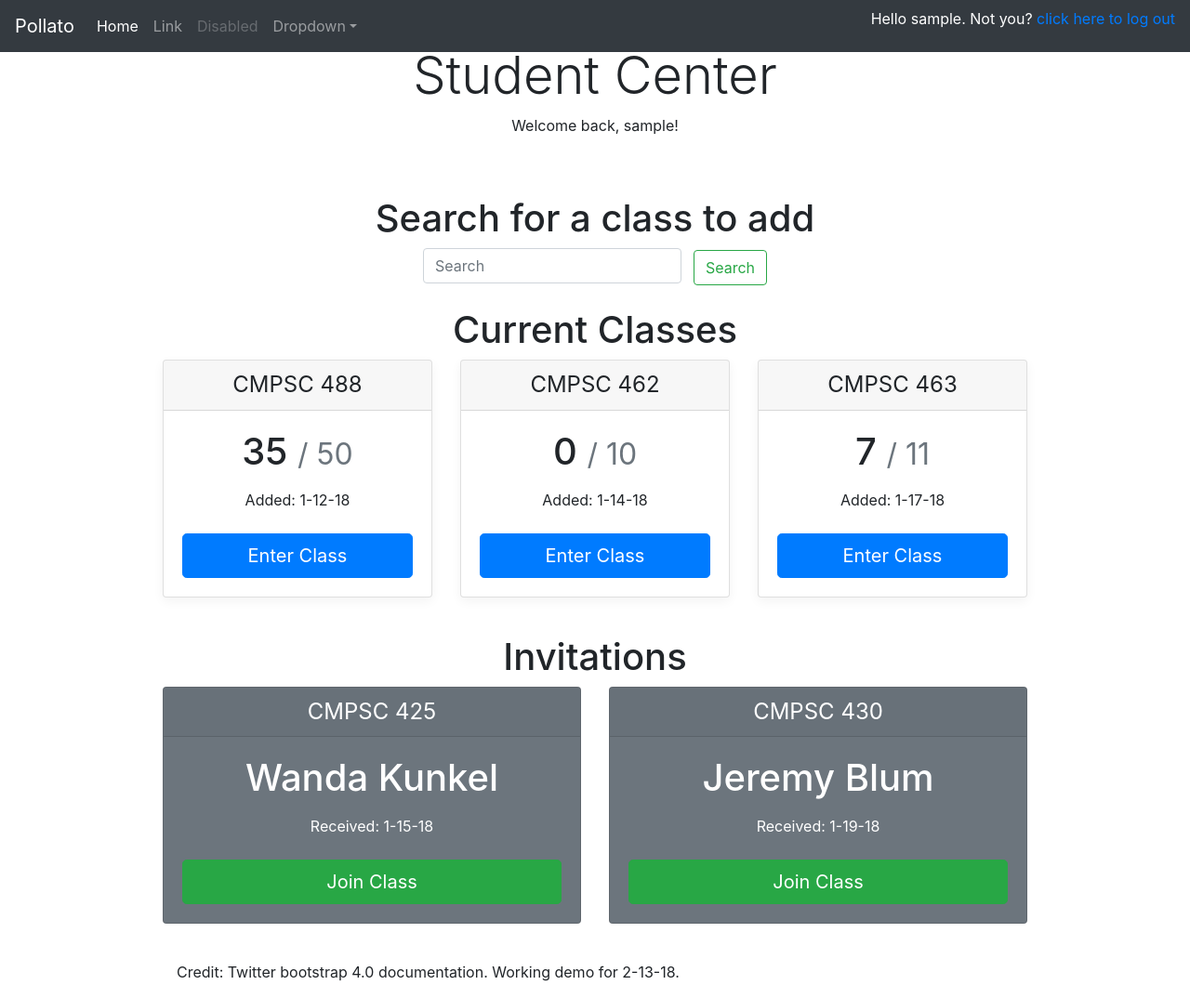
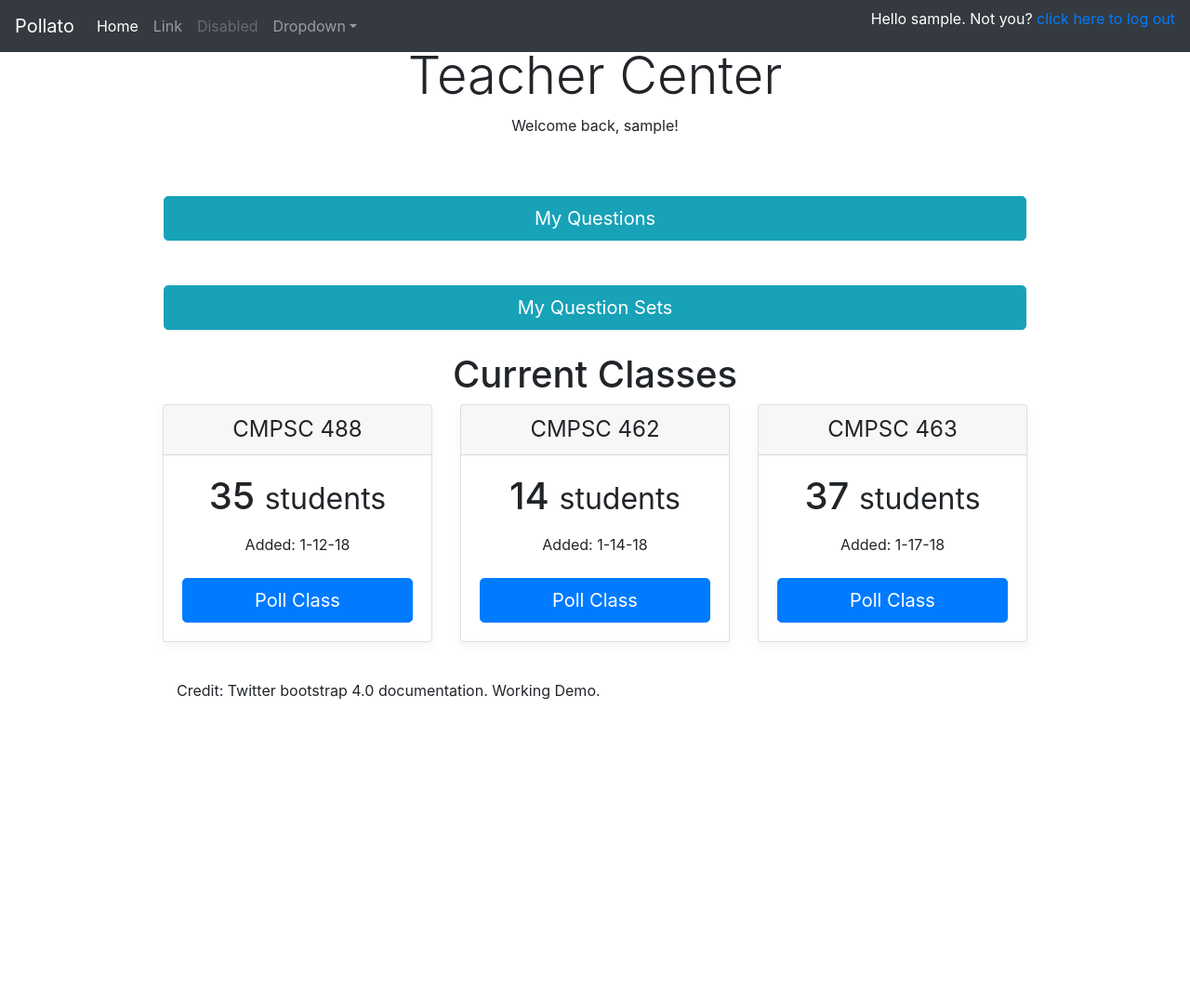
Before and after one commit to iCopyPasta/wolfpack, a PHP site: page /pages/logged_in_teacher.php in a window 1280 px wide. Shown: the whole page at 93% size. After the commit the page ends 753 px from the top, so only its background shows below. Run offline with PHP 8.4, Linux system fonts and the light colour scheme; the visitor is signed in with stand-in values (Sample User, id 1); some libraries are stand-ins or nearby versions.

Commit message:
Add redirect logic for login specific pages if not logged in or logged in as incompatible account type

```diff
--- a/lib/php/footer.php
+++ b/lib/php/footer.php
@@ -1,3 +1,3 @@
 <footer class="container">
-      <p><?php echo $page_footer_text; ?></p>
+      <p><?php echo "Credit: Twitter bootstrap 4.0 documentation. Working Demo." ?></p>
 </footer>
--- a/pages/logged_in_teacher.php
+++ b/pages/logged_in_teacher.php
@@ -1,11 +1,11 @@
  <?php //include this code at the top of all pages with special functionality for a logged in user
  session_start(); ?>
 
- <?php if (isset($_SESSION['user'])) { //redirects if not logged in
+ <?php if ($_SESSION['accountType'] == "teacher") { //redirects if not logged in as student
         // logged in
 
         } else {
-        // not logged in
+        // not logged in as student
         header("Location: ..\index.php");
         }
 
@@ -20,7 +20,7 @@
     <meta name="author" content="">
     <link rel="icon" href="../../../../favicon.ico">
 
-    <title>Student Center</title>
+    <title>Teacher Center</title>
 
     <!-- Bootstrap core CSS -->
     <link rel="stylesheet" href="https://maxcdn.bootstrapcdn.com/bootstrap/4.0.0/css/bootstrap.min.css" integrity="sha384-Gn5384xqQ1aoWXA+058RXPxPg6fy4IWvTNh0E263XmFcJlSAwiGgFAW/dAiS6JXm" crossorigin="anonymous">
@@ -61,13 +61,14 @@
     <?php include("../lib/php/header.php"); ?>
 
     <div class="pricing-header px-3 py-3 pt-md-5 pb-md-3 mx-auto text-center">
-      <h1 class="display-4">Student Center</h1>
+      <h1 class="display-4">Teacher Center</h1>
       <?php echo "Welcome back, ".$_SESSION['user']."!" ?>
     </div>
+
     <div class="px-3 py-3 pt-md-5 pb-md-4 mx-auto text-center" style="max-width:960px">
-      <h1 class="display-5">Search for a class to add</h1>
-      <input class="form-control mr-sm-2" type="text" placeholder="Search" style="width:30%;display:inline; " aria-label="Search">
-          <button class="btn btn-outline-success my-2 my-sm-0" type="submit">Search</button>
+
+        <a style="text-decoration: none" href ="#"> <button class="btn btn-info btn-lg btn-block" type="submit">My Questions</button></a><br><br>
+        <a style="text-decoration: none" href ="#"> <button href="#" class="btn btn-info btn-lg btn-block" type="submit">My Question Sets</button></a>
     </div>
 
     <div class="container">
@@ -78,11 +79,11 @@
             <h4 class="my-0 font-weight-normal">CMPSC 488</h4>
           </div>
           <div class="card-body">
-            <h1 class="card-title pricing-card-title">35 <small class="text-muted">/ 50</small></h1>
+            <h1 class="card-title pricing-card-title">35 <small>students</small></h1>
             <ul class="list-unstyled mt-3 mb-4">
               <li>Added: 1-12-18</li>
             </ul>
-            <button type="button" class="btn btn-lg btn-block btn-primary">Enter Class</button>
+            <button type="button" class="btn btn-lg btn-block btn-primary">Poll Class</button>
           </div>
         </div>
         <div class="card mb-4 box-shadow">
@@ -90,11 +91,11 @@
             <h4 class="my-0 font-weight-normal">CMPSC 462</h4>
           </div>
           <div class="card-body">
-            <h1 class="card-title pricing-card-title">0 <small class="text-muted">/ 10</small></h1>
+            <h1 class="card-title pricing-card-title">14 <small>students</small></h1>
             <ul class="list-unstyled mt-3 mb-4">
                 <li>Added: 1-14-18</li>
             </ul>
-            <button type="button" class="btn btn-lg btn-block btn-primary">Enter Class</button>
+            <button type="button" class="btn btn-lg btn-block btn-primary">Poll Class</button>
           </div>
         </div>
         <div class="card mb-4 box-shadow">
@@ -102,47 +103,21 @@
             <h4 class="my-0 font-weight-normal">CMPSC 463</h4>
           </div>
           <div class="card-body">
-            <h1 class="card-title pricing-card-title">7 <small class="text-muted">/ 11</small></h1>
+            <h1 class="card-title pricing-card-title">37 <small>students</small></h1>
             <ul class="list-unstyled mt-3 mb-4">
               <li>Added: 1-17-18</li>
             </ul>
-            <button type="button" class="btn btn-lg btn-block btn-primary">Enter Class</button>
+            <button type="button" class="btn btn-lg btn-block btn-primary">Poll Class</button>
           </div>
         </div>
       </div>
 
-      <h1 class="display-5 text-center">Invitations</h1>
 
-      <div class="card-deck mb-3 text-center">
-        <div class="card bg-secondary mb-4 text-white">
-          <div class="card-header">
-            <h4 class="my-0 font-weight-normal">CMPSC 425</h4>
-          </div>
-          <div class="card-body">
-            <h1 class="card-title pricing-card-title"></small>Wanda Kunkel</h1>
-            <ul class="list-unstyled mt-3 mb-4">
-              <li>Received: 1-15-18</li>
-            </ul>
-            <button type="button" class="btn btn-lg btn-block btn-success">Join Class</button>
-          </div>
-        </div>
-        <div class="card bg-secondary mb-4 text-white">
-          <div class="card-header">
-            <h4 class="my-0 font-weight-normal">CMPSC 430</h4>
-          </div>
-          <div class="card-body">
-            <h1 class="card-title pricing-card-title">Jeremy Blum</small></h1>
-            <ul class="list-unstyled mt-3 mb-4">
-              <li>Received: 1-19-18</li>
-            </ul>
-            <button type="button" class="btn btn-lg btn-block btn-success">Join Class</button>
-          </div>
-        </div>
-      </div>
 
-      <footer class="container">
-      <p> Credit: Twitter bootstrap 4.0 documentation. Working demo for 2-13-18.</p>
-    </footer>
+      <?php
+
+        include("../lib/php/footer.php");
+    ?>
     </div>
 
 
```
Also changed, not shown: pages/Sign_in_student.php (+14 -1 lines), pages/Sign_in_teacher.php (+14 -1 lines), pages/Sign_up.php (+10 -0 lines), pages/logged_in_student.php (+6 -5 lines).
